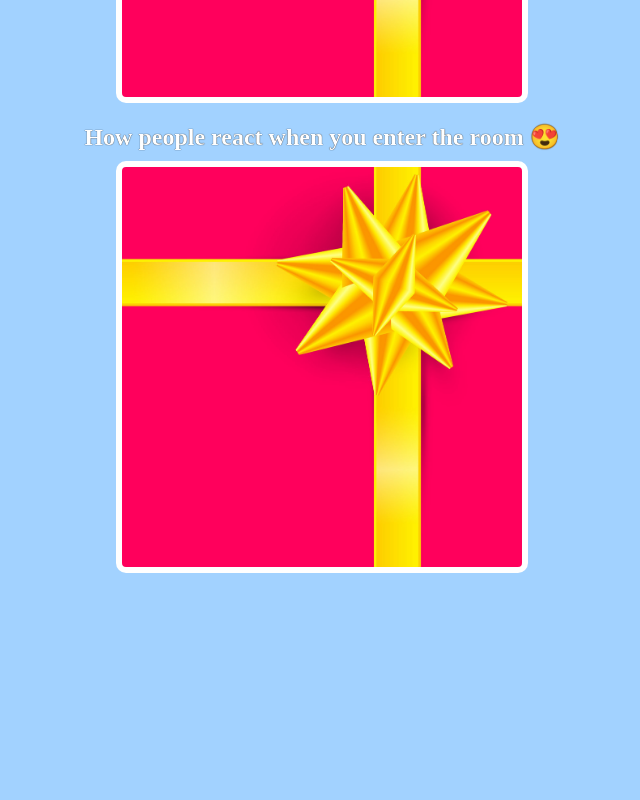
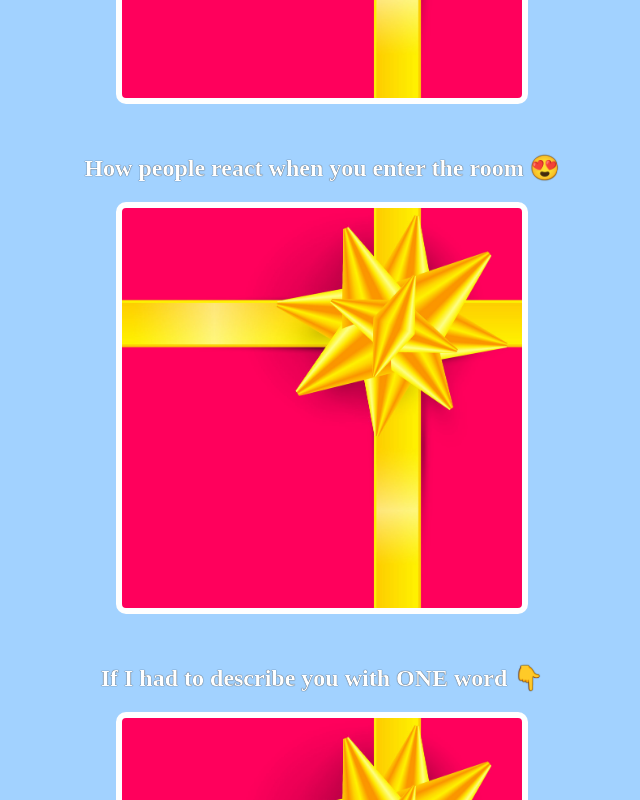
Before and after one commit to Frankrazy/Birthday-gift-site, a website built with Vite: page index.html in a window 1280 px wide. Shown: the part 800-1600 px from the top of the page, without its empty margins (318-958 px from the left). Before the commit the page ends 1423 px from the top, so only its background shows below. Built offline with nearby package versions, Linux system fonts and the light colour scheme; a web font is replaced by a local one.

Commit message:
creating two more gifts

```diff
--- a/index.html
+++ b/index.html
@@ -13,12 +13,26 @@
           <h2 id="bday-age">19 years old</h2>
           <h4 id="bday-date">16.05.2007</h4>
       </div>
+
       <div class=gift-section>
           <h2 class="gift-title">Here's how I'm happy for you 🥳</h2>
           <h3 class="gift-hint">(Hover over the gift)</h3>
-          <div id="gift-img1"></div>
-          <h2 class="gift-title">How people react when you enter the room 😍</h2>
-          <div id="gift-img2"></div>
+          <div class="gift-img" id="gift-img-happy"></div>
       </div>
+
+      <div class="gift-section">
+            <h2 class="gift-title">How people react when you enter the room 😍</h2>
+            <div class="gift-img" id="gift-img-hot"></div>
+        </div>
+
+        <div>
+            <h2 class="gift-title">If I had to describe you with ONE word 👇</h2>
+            <div class="gift-img" id="gift-img-genius"></div>
+        </div>
+
+        <div>
+            <h2 class="gift-title">The only person as badass as you 💪</h2>
+            <div class="gift-img" id="gift-img-badass"></div>
+        </div>
     </body>
 </html>
--- a/styles.css
+++ b/styles.css
@@ -49,32 +49,28 @@ h1, h2, h3, h4 {
    margin-top: 0;
 }
 
-#gift-img1 {
-   width: 400px;
-   height: 400px;
-   background-image: url("images/gift-cover.jpg");
-   background-size: cover;
-   margin-left: auto;
-   margin-right: auto;
-   border: 6px solid white;
-   border-radius: 10px;
+.gift-img {
+    margin: 20px auto;
+    width: 400px;
+    height: 400px;
+    border: 6px solid white;
+    border-radius: 10px;
+    background-image: url("images/gift-cover.jpg");
+    background-size: cover;
 }
 
-#gift-img1:hover {
-   background: url("images/happy.gif");
+#gift-img-happy:hover {
+    background-image: url("images/happy.gif");
 }
 
-#gift-img2 {
-   width: 400px;
-   height: 400px;
-   background-image: url("images/gift-cover.jpg");
-   background-size: cover;
-   margin-left: auto;
-   margin-right: auto;
-   border: 6px solid white;
-   border-radius: 10px;
+#gift-img-hot:hover {
+    background-image: url("images/hot.gif");
 }
 
-#gift-img2:hover {
-   background: url("images/hot.gif");
+#gift-img-genius:hover {
+    background-image: url("images/genius.gif");
 }
+
+#gift-img-badass:hover {
+    background-image: url("images/badass.gif");
+}
```
Also changed, not shown: images/genius.gif (added), 1 other file.
